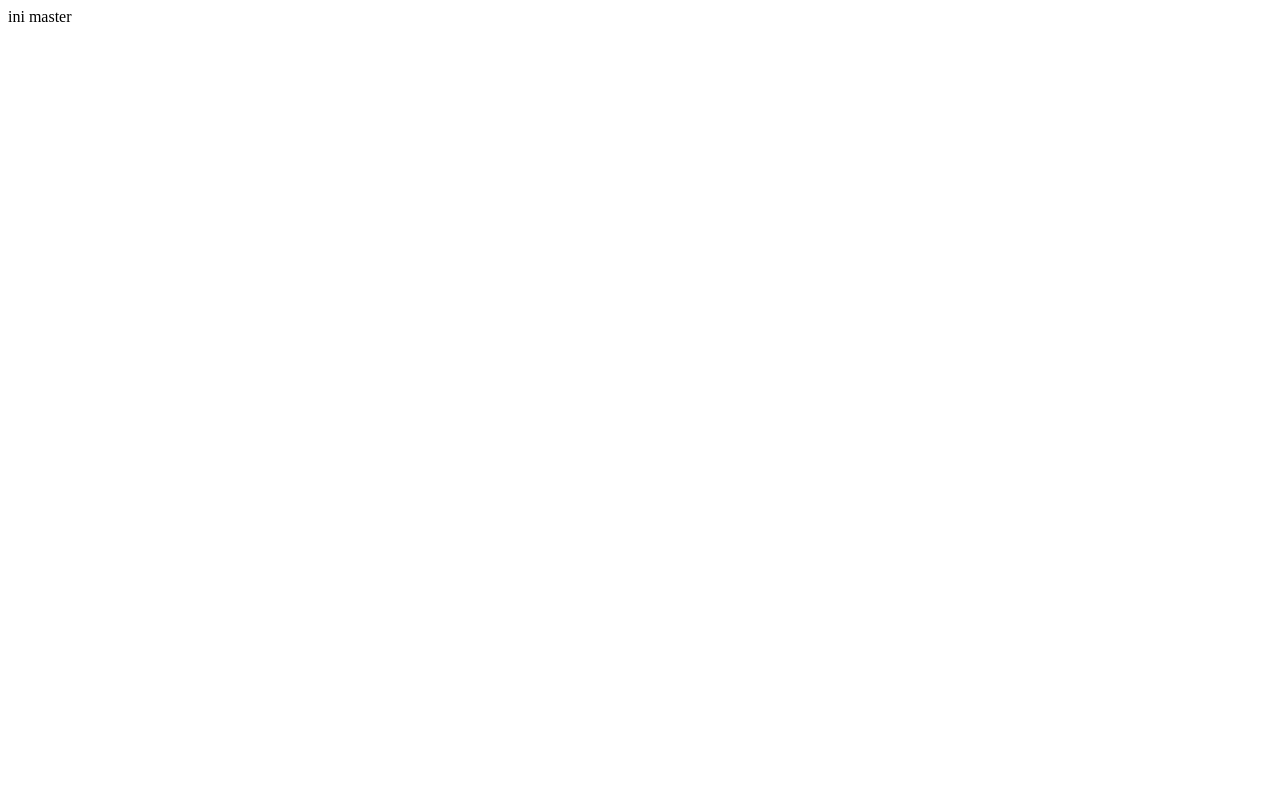
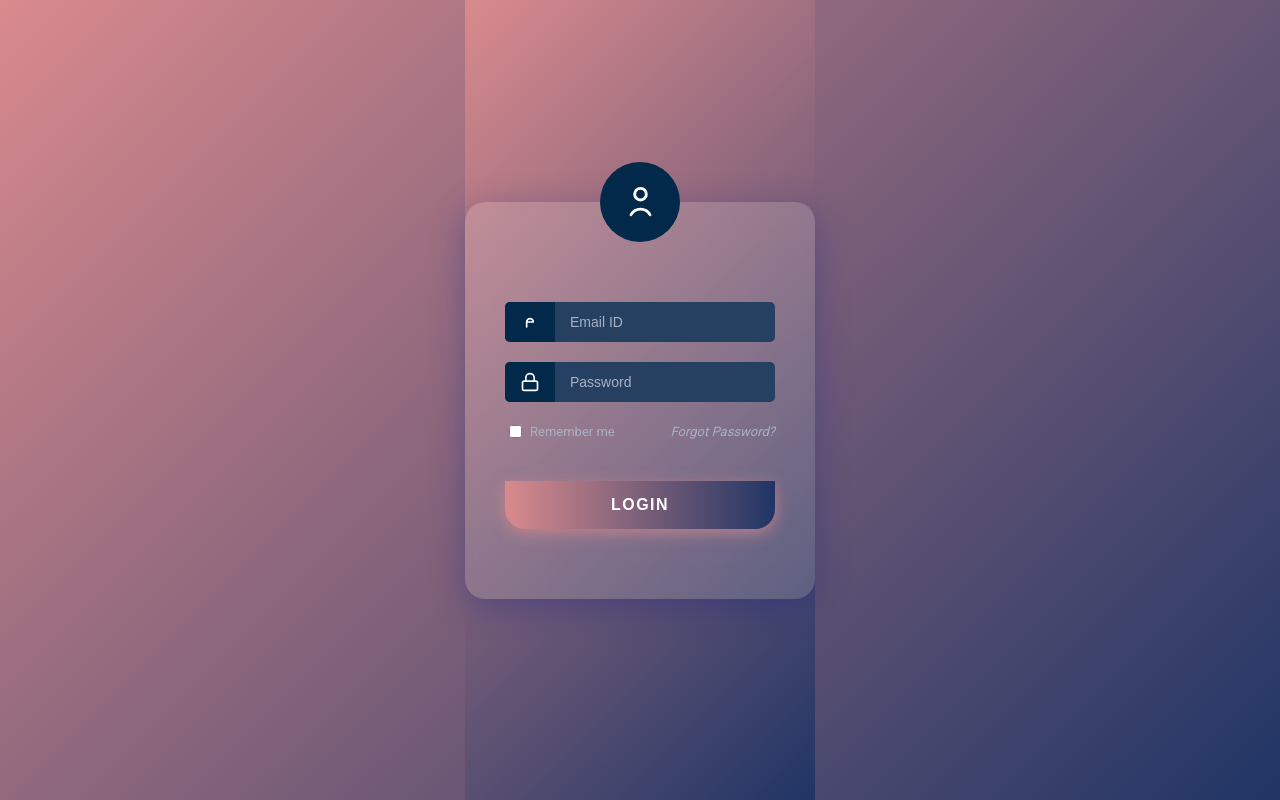
Before and after one commit to Rizkii31/added-new-bugs, a PHP site: page / in a window 1280 px wide. Before the commit the page is almost empty. Run offline with PHP 8.4, Linux system fonts and the light colour scheme.

Commit message:
tampilan from login

```diff
--- a/index.php
+++ b/index.php
@@ -1,12 +1,165 @@
 <!DOCTYPE html>
 <html lang="en">
 <head>
-    <meta charset="UTF-8">
-    <meta name="viewport" content="width=device-width, initial-scale=1.0">
-    <title>Document</title>
+<meta charset="UTF-8" />
+<meta name="viewport" content="width=device-width, initial-scale=1" />
+<title>Login Form</title>
+<style>
+  @import url('https://fonts.googleapis.com/css2?family=Roboto&display=swap');
+
+  body, html {
+    height: 100%;
+    margin: 0;
+    font-family: 'Roboto', sans-serif;
+    background: linear-gradient(135deg, #d98a8d, #203565);
+    display: flex;
+    justify-content: center;
+    align-items: center;
+  }
+
+  .login-container {
+    background: rgba(255, 255, 255, 0.15);
+    backdrop-filter: blur(15px);
+    border-radius: 20px;
+    padding: 50px 40px 70px 40px;
+    width: 350px;
+    box-sizing: border-box;
+    box-shadow: 0 8px 32px 0 rgba(31, 38, 135, 0.37);
+    position: relative;
+  }
+
+  .avatar {
+    width: 80px;
+    height: 80px;
+    background: #022949;
+    border-radius: 50%;
+    display: flex;
+    justify-content: center;
+    align-items: center;
+    position: absolute;
+    top: -40px;
+    left: calc(50% - 40px);
+  }
+
+  .avatar svg {
+    stroke: white;
+    width: 35px;
+    height: 35px;
+  }
+
+  form {
+    margin-top: 50px;
+  }
+
+  .input-group {
+    display: flex;
+    margin-bottom: 20px;
+    background: #254060;
+    border-radius: 5px;
+    overflow: hidden;
+  }
+
+  .input-icon {
+    background: #022949;
+    padding: 0 15px;
+    display: flex;
+    align-items: center;
+    justify-content: center;
+  }
+
+  .input-icon svg {
+    stroke: white;
+    width: 20px;
+    height: 20px;
+  }
+
+  input[type="email"], input[type="password"] {
+    flex: 1;
+    border: none;
+    padding: 12px 15px;
+    font-size: 14px;
+    background: transparent;
+    color: white;
+    outline: none;
+  }
+
+  input::placeholder {
+    color: #a8b1c4;
+  }
+
+  .options {
+    display: flex;
+    justify-content: space-between;
+    font-size: 13px;
+    color: #a8b1c4;
+    margin-bottom: 40px;
+    align-items: center;
+  }
+
+  .options label {
+    display: flex;
+    align-items: center;
+  }
+
+  .options input[type="checkbox"] {
+    margin-right: 8px;
+    accent-color: #022949;
+  }
+
+  .options a {
+    font-style: italic;
+    color: #a8b1c4;
+    text-decoration: none;
+  }
+
+  .options a:hover {
+    text-decoration: underline;
+  }
+
+  .login-btn {
+    width: 100%;
+    padding: 15px 0;
+    background: linear-gradient(90deg, #d98a8d 0%, #203565 100%);
+    color: white;
+    font-weight: bold;
+    border: none;
+    border-radius: 0 0 20px 20px;
+    cursor: pointer;
+    font-size: 16px;
+    letter-spacing: 1.5px;
+    box-shadow: 0 4px 15px rgba(217, 138, 141, 0.7);
+    transition: background 0.3s ease;
+  }
+
+  .login-btn:hover {
+    background: linear-gradient(90deg, #b36a6b 0%, #0f2345 100%);
+  }
+</style>
 </head>
 <body>
-
-   ini master
+  <div class="login-container">
+    <div class="avatar">
+      <svg fill="none" stroke-width="2" stroke-linecap="round" stroke-linejoin="round" stroke="white" viewBox="0 0 24 24"><circle cx="12" cy="7" r="4"/><path d="M5.5 21a7.5 7.5 0 0 1 13 0"/></svg>
+    </div>
+    <form>
+      <div class="input-group">
+        <div class="input-icon">
+          <svg fill="none" stroke-width="2" stroke-linecap="round" stroke-linejoin="round" stroke="white" viewBox="0 0 24 24"><path d="M16 12H8m0 0a4 4 0 1 1 8 0m-8 0v6"/></svg>
+        </div>
+        <input type="email" placeholder="Email ID" required />
+      </div>
+      <div class="input-group">
+        <div class="input-icon">
+          <svg fill="none" stroke-width="2" stroke-linecap="round" stroke-linejoin="round" stroke="white" viewBox="0 0 24 24"><rect x="3" y="11" width="18" height="11" rx="2" ry="2"/><path d="M7 11V7a5 5 0 0 1 10 0v4"/></svg>
+        </div>
+        <input type="password" placeholder="Password" required />
+      </div>
+      <div class="options">
+        <label><input type="checkbox" />Remember me</label>
+        <a href="#">Forgot Password?</a>
+      </div>
+      <button type="submit" class="login-btn">LOGIN</button>
+    </form>
+  </div>
 </body>
 </html>
```
